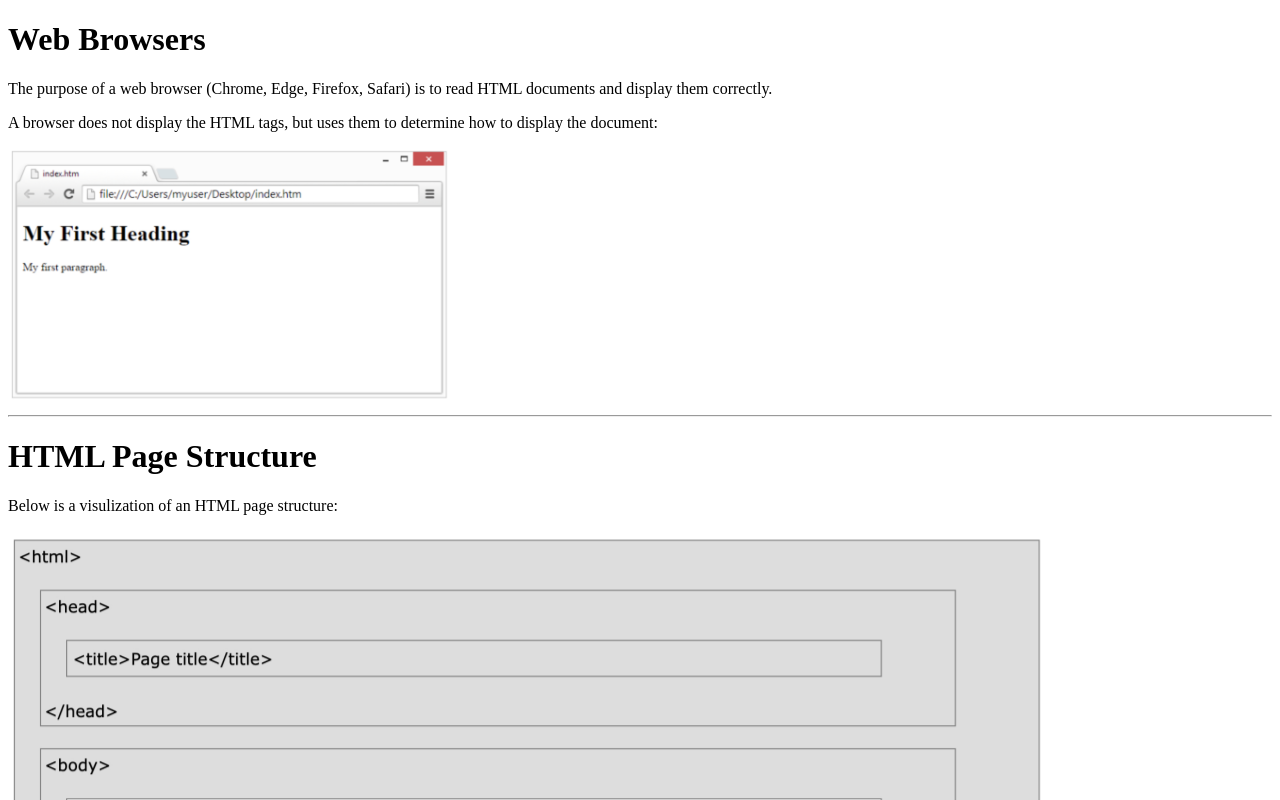
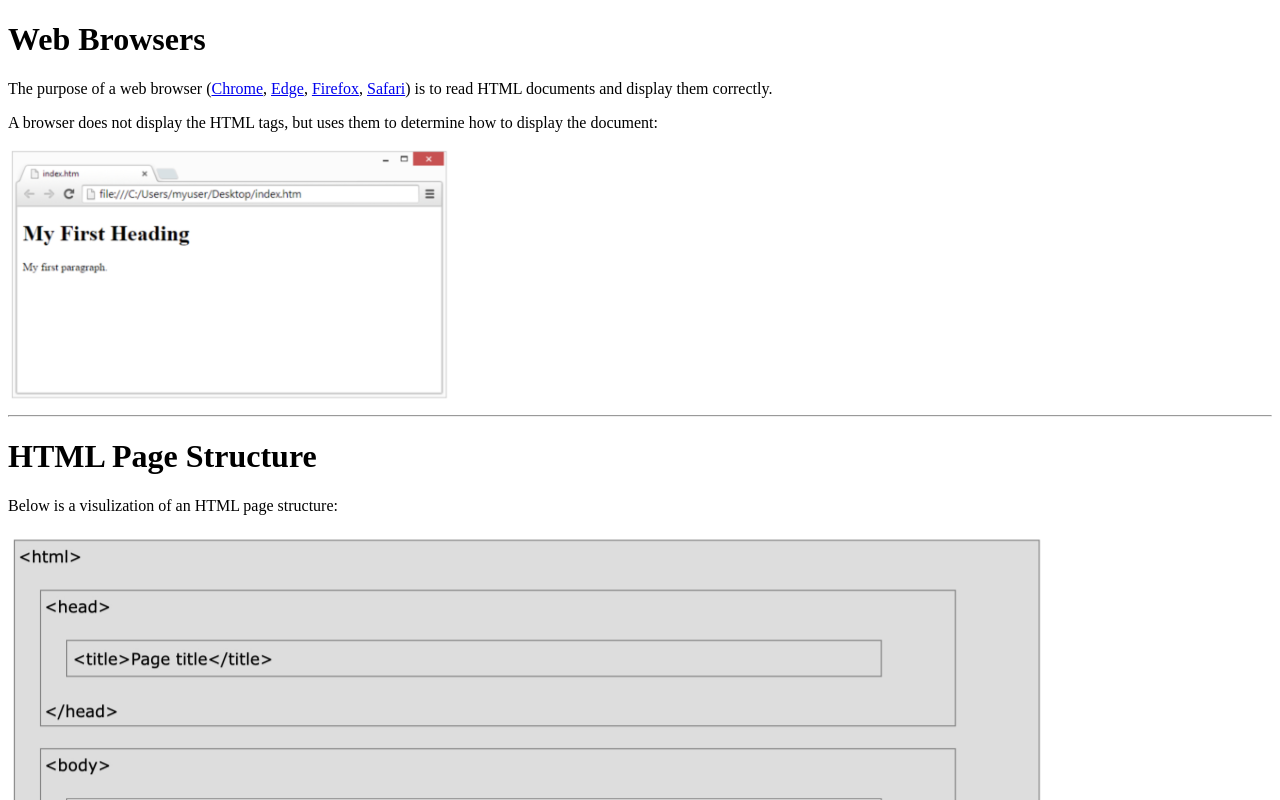
Before and after one commit to RichiiCD/intro, a plain HTML site: page index.html in a window 1280 px wide. Shown: the top 800 px of the page. Drawn offline with Linux system fonts and the light colour scheme.

Commit message:
commit 3

```diff
--- a/index.html
+++ b/index.html
@@ -9,7 +9,7 @@
 </head>
 <body>
     <h1>Web Browsers</h1>
-    <p>The purpose of a web browser (Chrome, Edge, Firefox, Safari) is to read HTML documents and display them correctly.</p>
+    <p>The purpose of a web browser (<a href="https://www.google.com/intl/es/chrome/">Chrome</a>, <a href="https://www.microsoft.com/es-es/edge">Edge</a>, <a href="https://www.mozilla.org/es-ES/firefox/">Firefox</a>, <a href="https://www.apple.com/es/safari/">Safari</a>) is to read HTML documents and display them correctly.</p>
     <p>A browser does not display the HTML tags, but uses them to determine how to display the document:</p>
     <img src="./img/img1.png" alt="imagen" width="35%">
     <hr/>
```
